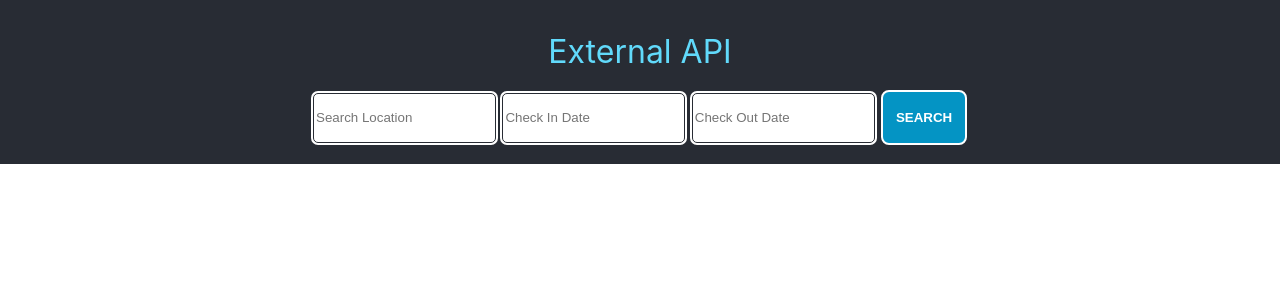
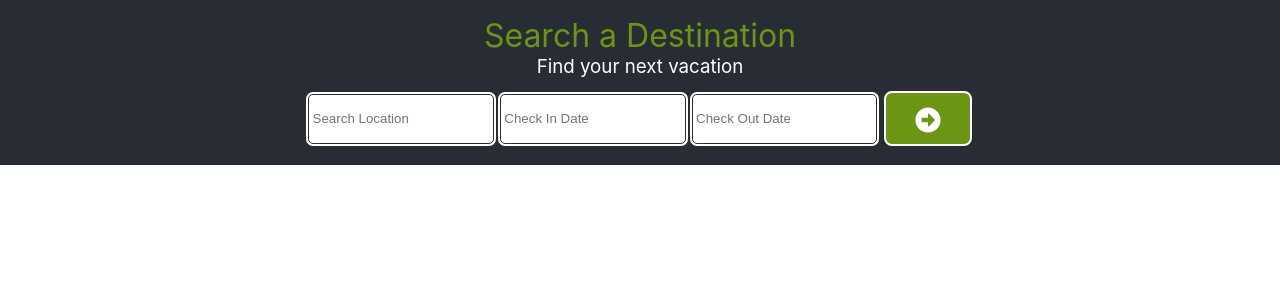
Before and after one commit to erik-taylor-arrivia/hotel-api, a React (Create React App) app: page / in a window 1280 px wide. Shown: the top 300 px of the page. Built offline with nearby package versions, Linux system fonts and the light colour scheme.

Commit message:
style/layout changes, tooltip lib

```diff
--- a/package.json
+++ b/package.json
@@ -16,6 +16,7 @@
     "react-datepicker": "^4.2.0",
     "react-dom": "^17.0.2",
     "react-scripts": "4.0.3",
+    "react-tooltip": "^4.2.21",
     "web-vitals": "^1.0.1"
   },
   "scripts": {
--- a/src/App.css
+++ b/src/App.css
@@ -40,7 +40,3 @@ img {
   height: 100vh;
   width: 100vw;
 }
-
-.react-blue {
-  color: rgb(97, 218, 251);
-}
--- a/src/components/Form.js
+++ b/src/components/Form.js
@@ -6,6 +6,11 @@ import { motion } from "framer-motion";
 import styled from "@emotion/styled";
 import DatePicker from "react-datepicker";
 import "react-datepicker/dist/react-datepicker.css";
+import { FontAwesomeIcon } from "@fortawesome/react-fontawesome";
+import {
+  faArrowAltCircleRight,
+  faPoop,
+} from "@fortawesome/free-solid-svg-icons";
 
 const Form = () => {
   const [places, setPlaces] = useState([]);
@@ -14,13 +19,21 @@ const Form = () => {
   const [loading, setLoading] = useState(false);
   const [isVisible, setIsVisible] = useState(false);
   const [hotels, setHotels] = useState([]);
-  const [amenities, setAmenities] = useState([]);
   const [searchParams, setSearchParams] = useState({
     placeName: null,
     latitude: null,
     longitude: null,
     checkIn: null,
     checkOut: null,
+    searchError: null,
+    searchErrorIcon: (
+      <p>
+        <FontAwesomeIcon
+          icon={faPoop}
+          style={{ fontSize: "8rem", padding: "2rem", color: "#6b4c41" }}
+        />
+      </p>
+    ),
   });
 
   const getLocations = async (places) => {
@@ -56,9 +69,12 @@ const Form = () => {
         },
       });
       const jsonResp = await resp.json();
+      if (!jsonResp.success) {
+        setSearchParams({ searchError: jsonResp.message });
+        console.log(searchParams.searchError);
+      }
       console.log(jsonResp);
       setHotels(jsonResp.hotels);
-      setAmenities(jsonResp.amenities);
       setLoading(false);
       return jsonResp;
     } catch (error) {
@@ -81,6 +97,7 @@ const Form = () => {
 
   const handleSubmit = (e) => {
     e.preventDefault();
+    setIsVisible(false);
     getHotels(
       searchParams.placeName,
       searchParams.latitude,
@@ -94,15 +111,20 @@ const Form = () => {
     <>
       <motion.div
         id="form-wrapper"
-        initial={{ opacity: 0, scale: 0 }}
-        animate={{ opacity: 1, scale: 1 }}
-        transition={{ duration: 0.8 }}
+        initial={{ y: -400 }}
+        animate={{ y: 0 }}
+        transition={{ duration: 1 }}
         style={{
           backgroundColor: "rgb(40, 44, 52)",
           padding: "1rem",
         }}
       >
-        <Title className="react-blue">External API</Title>
+        <h1 style={{ color: "#6b9512", fontWeight: "400" }}>
+          Search a Destination
+        </h1>
+        <h3 style={{ color: "#ffffff", padding: "0px 0px 10px 0px" }}>
+          Find your next vacation
+        </h3>
         <SearchForm
           id="geosearch-form"
           autoComplete="off"
@@ -148,14 +170,17 @@ const Form = () => {
               required={true}
             />
           </div>
-          <SubmitBtn type="submit">SEARCH</SubmitBtn>
+          <SubmitBtn type="submit">
+            <FontAwesomeIcon icon={faArrowAltCircleRight} />
+          </SubmitBtn>
         </SearchForm>
         <Loading loading={loading} />
       </motion.div>
+      <h1>{searchParams.searchError}</h1>
+      <div></div>
       <PlacesOutput
         places={places}
         hotels={hotels}
-        amenities={amenities}
         setLoading={setLoading}
         isVisible={isVisible}
         handlePlaceClick={handlePlaceClick}
@@ -170,10 +195,6 @@ const Form = () => {
 
 export default Form;
 
-const Title = styled.h1`
-  padding: 1rem;
-`;
-
 const SearchForm = styled.form`
   display: flex;
   flex-wrap: wrap;
@@ -181,25 +202,35 @@ const SearchForm = styled.form`
   justify-content: center;
   input {
     height: 3.125rem;
-    padding: 0.2rrem;
+    padding: 0.2rem;
     margin: 0.2rem;
     border-radius: 5px;
     border: 1px solid rgb(40, 44, 52);
     box-shadow: 0px 0px 0px 2px white;
+    transition: transform 0.2s ease-in-out;
+    -webkit-font-smoothing: antialiased;
+
+    &:hover {
+      transform: scale(1.05);
+    }
   }
 `;
 
 const SubmitBtn = styled.button`
+  font-size: 26px;
   height: 3.4375rem;
+  width: 5.5rem;
   padding: 0.8rem;
   margin: 0.2rem;
   color: White;
-  font-weight: 600;
   border-radius: 8px;
   border: 2px solid white;
-  background-color: #0494c4;
+  background-color: #6b9512;
+  transition: all 0.2s ease-in-out;
+  -webkit-font-smoothing: antialiased;
 
   &:hover {
-    background-color: #00769e;
+    background-color: #638b0f;
+    transform: scale(1.05);
   }
 `;
--- a/src/components/Hotels.js
+++ b/src/components/Hotels.js
@@ -1,4 +1,5 @@
 import styled from "@emotion/styled";
+import ReactTooltip from "react-tooltip";
 import { FontAwesomeIcon } from "@fortawesome/react-fontawesome";
 import { faHouseUser } from "@fortawesome/free-solid-svg-icons";
 import {
@@ -14,19 +15,115 @@ import {
   faConciergeBell,
 } from "@fortawesome/free-solid-svg-icons";
 
-const Hotels = ({ hotels, amenities }) => {
+const Hotels = ({ hotels, isVisible }) => {
   return (
     <>
-      {/* <ul>
-        {amenities.map((amenity) => {
-          return <li key={amenity.id}>{amenity.name}</li>;
-        })}
-      </ul> */}
       <HotelWrapper id="hotel-wrapper">
         {hotels.map((hotel) => {
           return (
             <HotelCard className="hotel-card" key={hotel.id}>
               <img src={hotel.imageUrl} alt={hotel.name} />
+              <div className="hotel-amenities">
+                {hotel.amenityIds.map((id) => {
+                  let amenity = null;
+                  switch (id) {
+                    case 1:
+                      amenity = (
+                        <FontAwesomeIcon
+                          icon={faDumbbell}
+                          data-tip="Fitness Center"
+                        />
+                      );
+                      break;
+                    case 2:
+                      amenity = (
+                        <FontAwesomeIcon
+                          icon={faShuttleVan}
+                          data-tip="Airport Shuttle"
+                        />
+                      );
+                      break;
+                    case 3:
+                      amenity = (
+                        <FontAwesomeIcon icon={faPaw} data-tip="Pet Friendly" />
+                      );
+                      break;
+                    case 4:
+                      amenity = (
+                        <FontAwesomeIcon icon={faWifi} data-tip="Free WIFI" />
+                      );
+                      break;
+                    case 5:
+                      amenity = (
+                        <FontAwesomeIcon
+                          icon={faBus}
+                          data-tip="Free Area Shuttle"
+                        />
+                      );
+                      break;
+                    case 6:
+                      amenity = (
+                        <FontAwesomeIcon
+                          icon={faUtensils}
+                          data-tip="Free Breakfast"
+                        />
+                      );
+                      break;
+                    case 7:
+                      amenity = (
+                        <FontAwesomeIcon
+                          icon={faParking}
+                          data-tip="Free Parking"
+                        />
+                      );
+                      break;
+                    case 8:
+                      amenity = (
+                        <FontAwesomeIcon
+                          icon={faConciergeBell}
+                          data-tip="All Inclusive"
+                        />
+                      );
+                      break;
+
+                    default:
+                      amenity = null;
+                      break;
+                  }
+                  return (
+                    <span key={id} className="amenity">
+                      {amenity}
+                    </span>
+                  );
+                })}
+              </div>
+              <hr className="hr"></hr>
+              <div className="wrapper">
+                <h3>{hotel.name}</h3>
+                <div className="prices">
+                  <span className="market-rate">
+                    ${hotel.marketBase.toFixed(2)}
+                  </span>
+                  <span className="net-rate">${hotel.netBase.toFixed(2)}</span>
+                </div>
+              </div>
+              <p className="nearby" data-tip={hotel.location}>
+                Nearby
+              </p>
+              <ReactTooltip
+                data-type="light"
+                data-effect="float"
+                data-multiline="true"
+                clickable={true}
+                backgroundColor="#6b9512"
+                textColor="white"
+              />
+              <span className="savings">
+                {`SAVE $${(hotel.marketBase - hotel.netBase).toFixed(2)}`}
+              </span>
+              <small>{hotel.shortDescription}</small>
+              <BookButton>BOOK</BookButton>
+              <hr className="hr"></hr>
               <div className="room-details">
                 <div>
                   <FontAwesomeIcon icon={faHouseUser} />
@@ -41,60 +138,6 @@ const Hotels = ({ hotels, amenities }) => {
                   <span> # Beds</span>
                 </div>
               </div>
-              <div className="hotel-amenities">
-                {hotel.amenityIds.map((id) => {
-                  let amenity = "";
-                  switch (id) {
-                    case 0:
-                      amenity = <FontAwesomeIcon icon={faDumbbell} />;
-                      break;
-                    case 1:
-                      amenity = <FontAwesomeIcon icon={faShuttleVan} />;
-                      break;
-                    case 2:
-                      amenity = <FontAwesomeIcon icon={faPaw} />;
-                      break;
-                    case 3:
-                      amenity = <FontAwesomeIcon icon={faWifi} />;
-                      break;
-                    case 4:
-                      amenity = <FontAwesomeIcon icon={faBus} />;
-                      break;
-                    case 5:
-                      amenity = <FontAwesomeIcon icon={faUtensils} />;
-                      break;
-                    case 6:
-                      amenity = <FontAwesomeIcon icon={faParking} />;
-                      break;
-                    case 7:
-                      amenity = <FontAwesomeIcon icon={faConciergeBell} />;
-                      break;
-
-                    default:
-                      break;
-                  }
-                  return (
-                    <span key={id} className="amenity">
-                      {amenity}{" "}
-                    </span>
-                  );
-                })}
-              </div>
-              <hr className="hr"></hr>
-              <div className="wrapper">
-                <h3>{hotel.name}</h3>
-                <div className="prices">
-                  <span className="market-rate">
-                    ${hotel.marketBase.toFixed(2)}
-                  </span>
-                  <span className="net-rate">${hotel.netBase.toFixed(2)}</span>
-                </div>
-              </div>
-              <small className="nearby">{hotel.location}</small>
-              <span className="savings">
-                {`SAVE $${(hotel.marketBase - hotel.netBase).toFixed(2)}`}
-              </span>
-              <small>{hotel.shortDescription}</small>
             </HotelCard>
           );
         })}
@@ -112,10 +155,27 @@ const HotelWrapper = styled.div`
   padding: 1rem 0;
 `;
 
+const BookButton = styled.button`
+  height: 3rem;
+  margin: 0rem 1rem 1rem;
+  color: white;
+  background-color: #6b9512;
+  border: 0;
+  border-radius: 0.3rem;
+  transition: all 0.2s ease-in-out;
+  -webkit-font-smoothing: antialiased;
+
+  &:hover {
+    background-color: #638b0f;
+    transform: scale(1.05);
+  }
+`;
+
 const HotelCard = styled.div`
   display: flex;
   flex-direction: column;
   flex-wrap: wrap;
+  justify-content: space-between;
   max-width: 22rem;
   border: 2px solid #c3c3c3;
   margin: 1rem;
@@ -127,7 +187,7 @@ const HotelCard = styled.div`
     object-fit: fill;
     border-radius: 0.9rem 0.9rem 0 0;
     height: 14rem;
-    margin-bottom: 1.5rem;
+    margin-bottom: 1.3rem;
   }
 
   .hr {
@@ -140,6 +200,7 @@ const HotelCard = styled.div`
     display: flex;
     justify-content: space-between;
     margin: 0 1rem 1rem;
+
     div {
       color: #898989;
       font-weight: 600;
@@ -147,29 +208,37 @@ const HotelCard = styled.div`
   }
 
   .hotel-amenities {
-    color: #898989;
     font-weight: 600;
     display: flex;
     justify-content: space-evenly;
     margin: 0 1rem;
+
+    .amenity {
+      font-size: 18px;
+      color: #6b9512;
+    }
   }
 
   .wrapper {
     display: flex;
     justify-content: space-between;
-    padding: 1rem 1rem 0.2rem;
+    padding: 0rem 1rem 0.2rem;
+
     h3 {
       text-align: left;
       font-weight: 500;
       padding-right: 0.5rem;
     }
+
     .prices {
       display: flex;
       flex-direction: column;
       align-items: flex-end;
+
       .market-rate {
         text-decoration: line-through;
       }
+
       .net-rate {
         font-size: 1.75rem;
         font-weight: bold;
@@ -177,30 +246,37 @@ const HotelCard = styled.div`
       }
     }
   }
+
   .savings {
     color: white;
-    font-size: 14px;
-    font-weight: 600;
-    background-color: #6b9512;
+    font-size: 18px;
+    font-weight: 400;
+    background-color: #282c34;
     border: 3px solid white;
     box-shadow: 0px 0px 2px 2px #898989;
     border-radius: 50%;
     height: 5.1rem;
     width: 5.1rem;
-    padding: 1.2rem 0.8rem;
+    padding: 1.2rem 0rem;
     text-align: center;
     position: absolute;
     right: -1rem;
     top: 10rem;
-    line-height: 16px;
+    line-height: 18px;
   }
 
   small {
-    padding: 1rem;
+    padding: 0 1rem 1rem;
     text-align: left;
-    &.nearby {
-      padding: 0 1rem;
-      font-style: italic;
-    }
+  }
+
+  .nearby {
+    font-size: 14px;
+    cursor: pointer;
+    padding: 0 1rem 0.5rem;
+    text-align: left;
+    color: #6b9512;
+    text-decoration: underline;
+    max-width: max-content;
   }
 `;
--- a/src/components/Loading.js
+++ b/src/components/Loading.js
@@ -22,10 +22,15 @@ export default Loading;
 
 const IconWrapper = styled(motion.div)`
   position: absolute;
-  top: 12rem;
+  top: 20rem;
   left: 0;
   right: 0;
   margin: auto;
   font-size: 5rem;
-  color: rgb(97, 218, 251);
+  width: 5rem;
+  color: #6b9512;
+
+  @media (min-width: 700px) {
+    top: 12rem;
+  }
 `;
--- a/src/components/PlacesOutput.js
+++ b/src/components/PlacesOutput.js
@@ -3,13 +3,7 @@ import Hotels from "./Hotels";
 import styled from "@emotion/styled";
 import { motion } from "framer-motion";
 
-const PlacesOutput = ({
-  places,
-  hotels,
-  amenities,
-  isVisible,
-  handlePlaceClick,
-}) => {
+const PlacesOutput = ({ places, hotels, isVisible, handlePlaceClick }) => {
   if (isVisible) {
     return (
       <>
@@ -38,7 +32,7 @@ const PlacesOutput = ({
       </>
     );
   }
-  return <Hotels hotels={hotels} amenities={amenities} />;
+  return <Hotels hotels={hotels} />;
 };
 
 export default PlacesOutput;
@@ -57,5 +51,8 @@ const LocationResults = styled.div`
 
   h4 {
     font-weight: 500;
+    padding: 0.5rem 0rem;
+    color: #6b9512;
+    font-weight: 600;
   }
 `;
```
Also changed, not shown: 2 other files (tests, documents, lock files or other folders).
